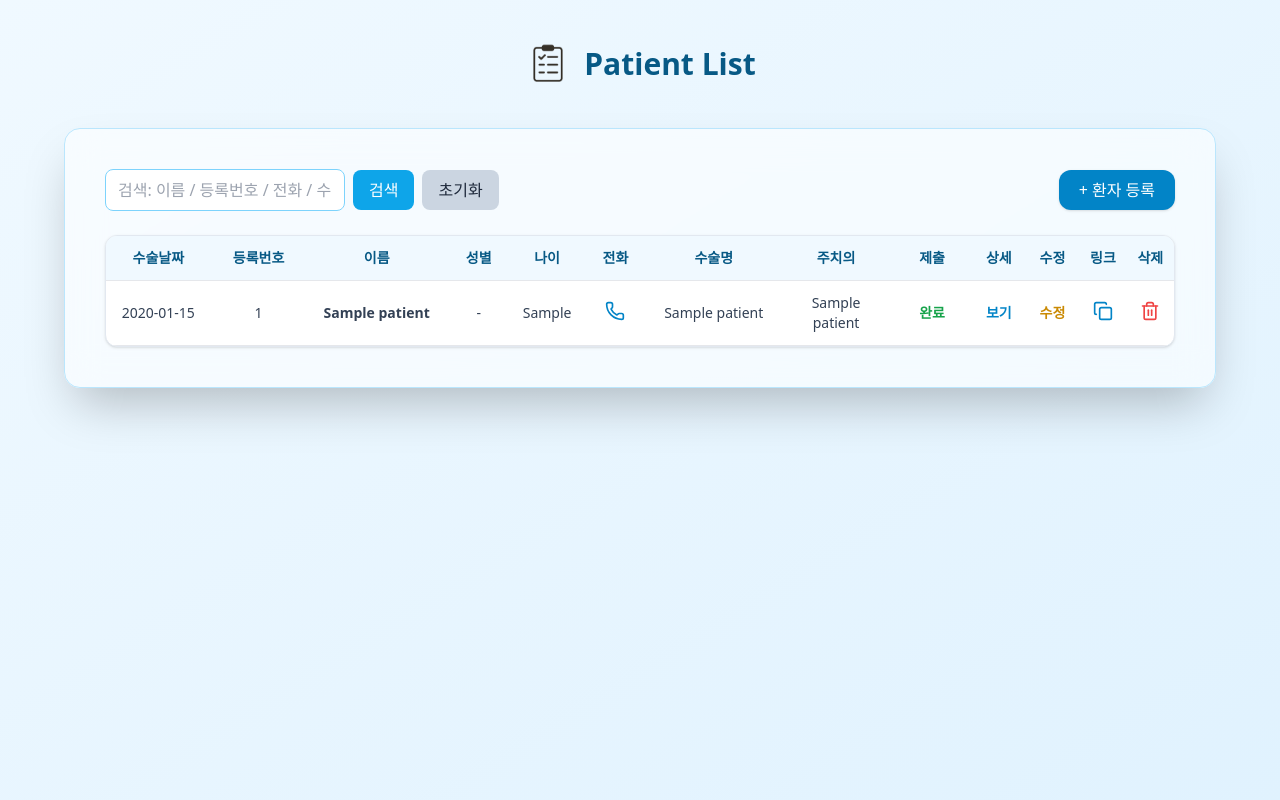
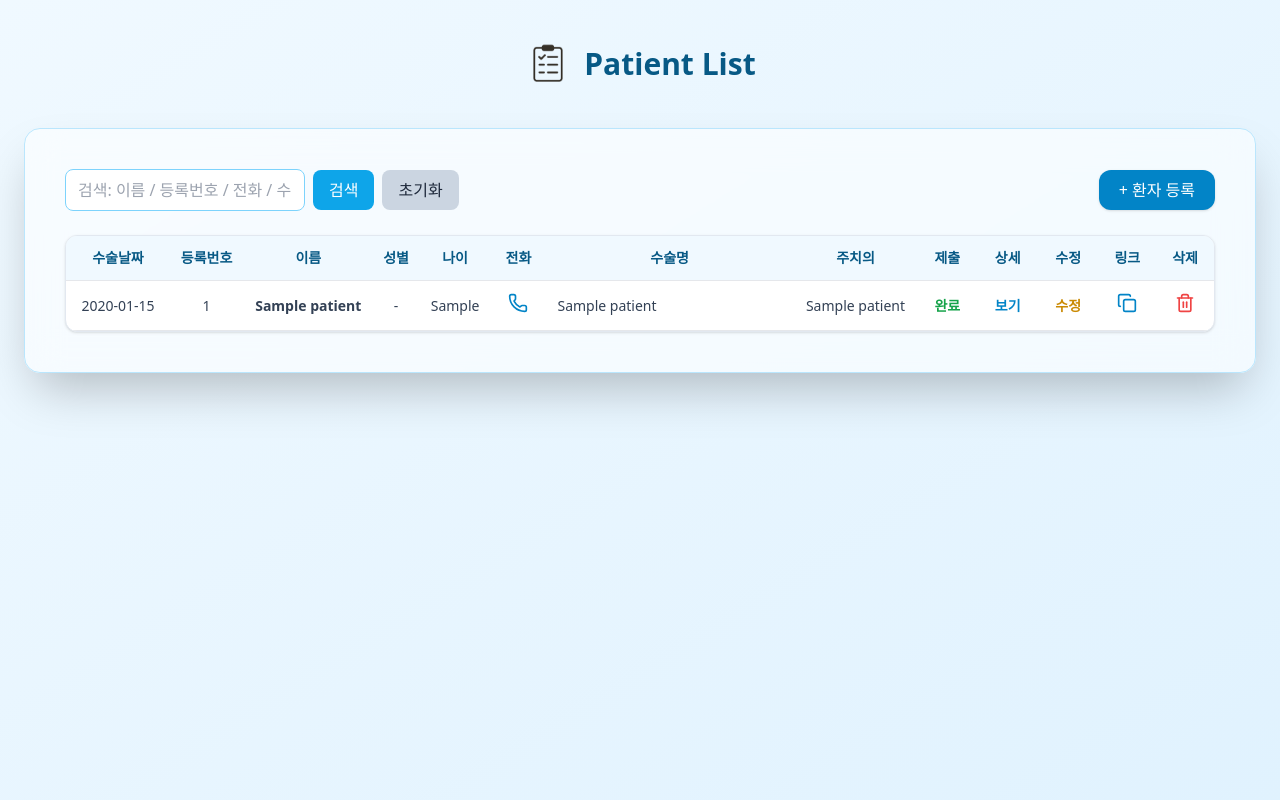
Before and after one commit to wjswk28/nursing_assessment, a Flask app: page /admin/preop/list in a window 1280 px wide. Shown: the part 61-861 px from the top of the page. Run offline with Flask 3, Linux system fonts and the light colour scheme; a user stored in the database is signed in; tables that the repository leaves empty hold one stand-in row (values such as "Sample post"); some libraries are stand-ins or nearby versions.

Commit message:
Adjust table layout and styles in patient list

```diff
--- a/app/admin_preop/templates/admin_preop/list.html
+++ b/app/admin_preop/templates/admin_preop/list.html
@@ -10,6 +10,16 @@
     backdrop-filter: blur(18px);
     background: rgba(255, 255, 255, 0.55);
 }
+/* 각 열의 대략적인 폭 (px) */
+.col-date      { width: 110px; }   /* 수술날짜 */
+.col-id        { width: 110px; }   /* 등록번호 */
+.col-name      { width: 90px;  }   /* 이름 */
+.col-gender    { width: 60px;  }
+.col-age       { width: 60px;  }
+.col-phone     { width: 70px;  }
+.col-surgery   { width: 360px; }   /* 수술명: 넓게 */
+.col-doctor    { width: 90px;  }
+.col-action    { width: 70px;  }   /* 제출/보기/수정/링크/삭제 */
 </style>
 
 <div class="min-h-screen bg-gradient-to-br from-sky-50 to-sky-100 px-6 py-10 flex flex-col items-center">
@@ -21,7 +31,7 @@
     </div>
 
     <!-- 카드 시작 -->
-    <div class="glass-card max-w-6xl w-full rounded-2xl shadow-2xl border border-sky-200 p-10">
+    <div class="glass-card max-w-7xl w-full rounded-2xl shadow-2xl border border-sky-200 p-10">
 
         <!-- 검색 + 등록 버튼 -->
         <div class="flex flex-col md:flex-row md:items-center md:justify-between mb-6 gap-3">
@@ -61,25 +71,40 @@
 
         <!-- 테이블 -->
         <div class="overflow-x-auto rounded-xl border border-slate-200 bg-white shadow">
-            <table class="min-w-full text-sm text-slate-700">
+            <table class="min-w-full text-sm text-slate-700 table-patient">
+                <colgroup>
+                    <col class="col-date">
+                    <col class="col-id">
+                    <col class="col-name">
+                    <col class="col-gender">
+                    <col class="col-age">
+                    <col class="col-phone">
+                    <col class="col-surgery">
+                    <col class="col-doctor">
+                    <col class="col-action">
+                    <col class="col-action">
+                    <col class="col-action">
+                    <col class="col-action">
+                    <col class="col-action">
+                </colgroup>
 
                 <!-- 헤더 -->
                 <thead class="bg-sky-50 border-b">
                     <tr class="text-sky-800 font-semibold text-center">
 
-                        <th class="px-2 py-3 w-26">수술날짜</th>       <!-- 좁게 -->
-                        <th class="px-2 py-3 w-24">등록번호</th>       <!-- 좁게 -->
-                        <th class="px-2 py-3 w-30">이름</th>           <!-- 일반 -->
-                        <th class="px-2 py-3 w-16">성별</th>           <!-- 좁게 -->
-                        <th class="px-2 py-3 w-16">나이</th>           <!-- 좁게 -->
-                        <th class="px-2 py-3 w-16">전화</th>
-                        <th class="px-2 py-3 w-62">수술명</th>         <!-- ★ 두 배 넓게 -->
-                        <th class="px-2 py-3 w-28">주치의</th>         <!-- 일반 -->
-                        <th class="px-2 py-3 w-20">제출</th>           <!-- 좁게 -->
-                        <th class="px-2 py-3 w-18">상세</th>           <!-- 좁게 -->
-                        <th class="px-2 py-3 w-18">수정</th>           <!-- 좁게 -->
-                        <th class="px-2 py-3 w-18">링크</th>           <!-- 좁게 -->
-                        <th class="px-2 py-3 w-18">삭제</th>
+                        <th class="px-2 py-3">수술날짜</th>       <!-- 좁게 -->
+                        <th class="px-2 py-3">등록번호</th>       <!-- 좁게 -->
+                        <th class="px-2 py-3">이름</th>           <!-- 일반 -->
+                        <th class="px-2 py-3">성별</th>           <!-- 좁게 -->
+                        <th class="px-2 py-3">나이</th>           <!-- 좁게 -->
+                        <th class="px-2 py-3">전화</th>
+                        <th class="px-2 py-3">수술명</th>         <!-- ★ 두 배 넓게 -->
+                        <th class="px-2 py-3">주치의</th>         <!-- 일반 -->
+                        <th class="px-2 py-3">제출</th>           <!-- 좁게 -->
+                        <th class="px-2 py-3">상세</th>           <!-- 좁게 -->
+                        <th class="px-2 py-3">수정</th>           <!-- 좁게 -->
+                        <th class="px-2 py-3">링크</th>           <!-- 좁게 -->
+                        <th class="px-2 py-3">삭제</th>
                     </tr>
                 </thead>
 
@@ -89,22 +114,22 @@
                     <tr class="border-b hover:bg-sky-50 transition">
 
                         <!-- 수술날짜 -->
-                        <td class="px-3 py-3 text-center">
+                        <td class="px-3 py-3 text-center whitespace-nowrap">
                             {{ p.surgery_date if p.surgery_date else "-" }}
                         </td>
 
                         <!-- 등록번호 -->
-                        <td class="px-3 py-3 text-center">
+                        <td class="px-3 py-3 text-center whitespace-nowrap">
                             {{ p.patient_id }}
                         </td>
 
                         <!-- 이름 -->
-                        <td class="px-3 py-3 text-center font-semibold">
+                        <td class="px-3 py-3 text-center font-semibold whitespace-nowrap">
                             {{ p.name }}
                         </td>
 
                         <!-- 성별 -->
-                        <td class="px-3 py-3 text-center">
+                        <td class="px-3 py-3 text-center whitespace-nowrap">
                             {% if p.gender == "M" %}
                                 <span class="px-2 py-1 bg-blue-100 text-blue-700 rounded-lg text-xs">남</span>
                             {% elif p.gender == "F" %}
@@ -130,17 +155,17 @@
                             {% endif %}
                         </td>
                         <!-- 수술명 -->
-                        <td class="px-3 py-3 text-center truncate max-w-[240px]">
+                        <td class="px-3 py-3 text-left truncate">
                             {{ p.surgery_name if p.surgery_name else "-" }}
                         </td>
 
                         <!-- 주치의 -->
-                        <td class="px-3 py-3 text-center">
+                        <td class="px-3 py-3 text-center whitespace-nowrap">
                             {{ p.doctor_name }}
                         </td>
 
                         <!-- 제출 여부 -->
-                        <td class="px-3 py-3 text-center">
+                        <td class="px-3 py-3 text-center whitespace-nowrap">
                             {% if p.submitted %}
                                 <span class="text-green-600 font-bold">완료</span>
                             {% else %}
@@ -149,7 +174,7 @@
                         </td>
 
                         <!-- 상세보기 -->
-                        <td class="px-3 py-3 text-center">
+                        <td class="px-3 py-3 text-center whitespace-nowrap">
                             <a href="{{ url_for('admin_preop.preop_view', patient_id=p.id) }}"
                                class="text-sky-600 hover:underline font-semibold">
                                 보기
@@ -157,7 +182,7 @@
                         </td>
 
                         <!-- 수정 -->
-                        <td class="px-3 py-3 text-center">
+                        <td class="px-3 py-3 text-center whitespace-nowrap">
                             <a href="{{ url_for('admin_preop.preop_edit', patient_id=p.id) }}"
                                class="text-yellow-600 hover:underline font-semibold">
                                 수정
@@ -172,7 +197,7 @@
                             </button>
                         </td>
                         <!-- 삭제 -->
-                        <td class="px-3 py-3 text-center">
+                        <td class="px-3 py-3 text-center whitespace-nowrap">
                             <button onclick="deletePatient({{ p.id }})"
                                     class="text-red-500 hover:text-red-700 font-semibold">
                                 <i data-lucide='trash-2' class='w-5 h-5'></i>
```
